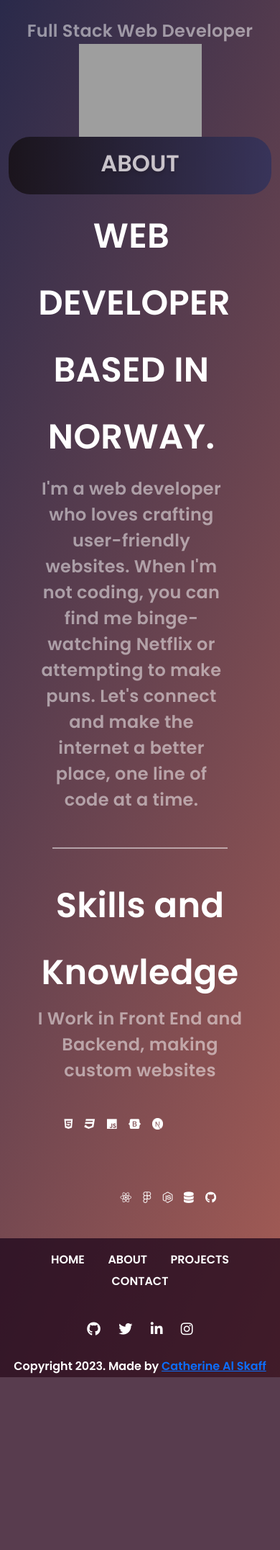
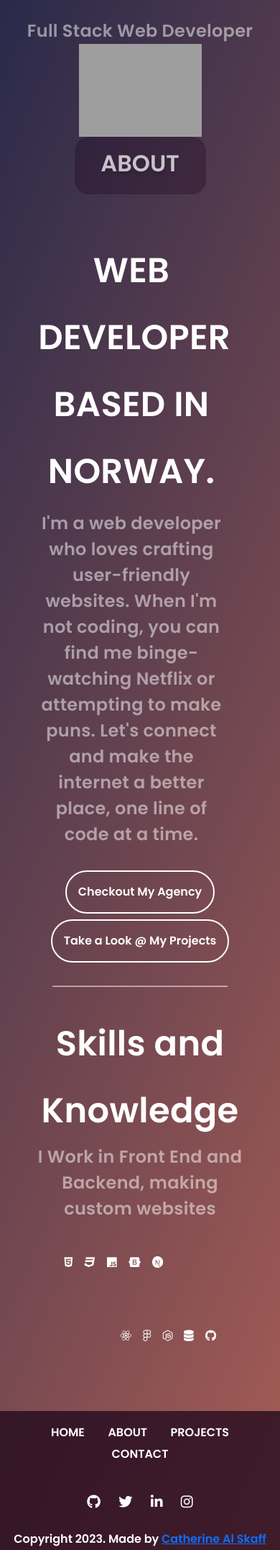
Before and after one commit to CatherineALSKFF/CatherinaAlSkaff, a Node server app: page / in a window 390 px wide. Shown: the part 240-2393 px from the top of the page at 72% size. Before the commit the page ends 2153 px from the top, so only its background shows below. Run offline with Node 20, Linux system fonts and the light colour scheme; some libraries are stand-ins or nearby versions; grey boxes are pictures that could not be loaded.

Commit message:
add linear buttons

```diff
--- a/public/stylesheet/styles.css
+++ b/public/stylesheet/styles.css
@@ -1,12 +1,16 @@
 /* ELEMENTS */
 #separator-box {
     /* background: #221e22; */
-    background: linear-gradient(to left, rgba(41, 48, 95, 0.978) 0%, rgb(16, 10, 9) 100%);
-    border-radius: 30px;
+    /* background: linear-gradient(to left, rgba(41, 48, 95, 0.978) 0%, rgb(16, 10, 9) 100%); */
+    background: rgba(26, 1, 27, 0.4); /* Slightly transparent */
+
+    border-radius: 20px;
     height: 5em;
     margin: 0px;
     opacity: 0.7;
     box-shadow: #c9c2c2;
+    max-width: 50%;
+
 
 
 }
@@ -69,7 +73,7 @@ body {
 
 #contact-btn {
     border: #FFFFFF solid 1px;
-    border-radius: 15px;
+    border-radius: 30px;
 }
 
 /* HOME CONTENT */
@@ -126,8 +130,7 @@ body {
     width: 60%;
     max-width: 400px;
     max-height: 200px;
-    /* height: 30vh; */
-    opacity: 60%;
+    opacity: 30%;
     flex-shrink: inherit;
     align-self: center;
     position: absolute;
@@ -219,7 +222,9 @@ body {
     font-family: 'Poppins';
     font-style: normal;
     font-weight: 300;
-}
+    border-radius: 30px;
+    box-shadow: #FFFFFF;
+ }
 
 
 /* FOOTER SECTION */
@@ -404,3 +409,19 @@ footer {
   .icon-size img {
     width: 4vw; /* Adjusting image width to match icon sizes */
   }
+
+
+
+/* buttons stylesKC */
+#contact-btn,  .btn-outline-light, .contact-btn-form {
+    background-color: transparent;
+    color: white; /* Ensures text is white */
+    border: 2px solid white; /* Solid white border */
+    transition: all 0.3s ease; /* Smooth transition for hover effect */
+}
+
+#contact-btn:hover, .btn-outline-light:hover, .contact-btn-form:hover {
+    background-image: linear-gradient(to right, white 0%, rgba(255, 255, 255, 0) 25%, rgba(255, 255, 255, 0) 75%, white 100%);
+    color: black; /* Change text color on hover if needed */
+    border-color: white; /* Keep or adjust border color on hover */
+}
--- a/views/contact.ejs
+++ b/views/contact.ejs
@@ -1,7 +1,7 @@
 
 
 <% layout('layouts/boilerplate') %>
-<div class="my-1">
+<div class="my-1 mb-5">
   <% if (message) { %>
       <p><%= message %></p>
   <% } %>
--- a/views/main.ejs
+++ b/views/main.ejs
@@ -1,7 +1,7 @@
 <% layout('layouts/boilerplate')%>
 
 
-<section id="body-container" class="">
+<section id="body-container" class="mb-5">
 
 <!-- banner CONTENT -->
   <div class="container-fluid " id="home-container">
@@ -16,23 +16,16 @@
 
 
 
-
-
-
-
-
-
-
 <div class=" container-fluid row" id="separator-box">
   <p id="separator-text">ABOUT</p>
 </div>
 
 <!-- ABOUT SECTION -->
-<section id="about-section">
+<section id="about-section" class="mt-5">
 
 
 
-
+<!--
 <div class="about-content row container-fluid">
   <div class="img-about col col-xsm-12 col-sm-12 col-md-6" data-aos="fade-right" data-aos-duration="1500">
     <h1 class="heading">WEB DEVELOPER BASED IN NORWAY.</h1>
@@ -42,7 +35,40 @@
   <div class="text-about col col-xsm-12 col-sm-12 col-md-6" data-aos="fade-left" data-aos-duration="1500">
     <img id="about-pic" src="\images\catherine 2.png" alt="">
   </div>
+
+
 </div>
+ -->
+
+
+
+
+ <div class="about-content row container-fluid">
+  <div class="img-about col-12 col-md-6" data-aos="fade-right" data-aos-duration="1500">
+    <h1 class="heading">WEB DEVELOPER BASED IN NORWAY.</h1>
+    <p class="subheading">I'm a web developer who loves crafting user-friendly websites. When I'm not coding, you can find me binge-watching Netflix or attempting to make puns. Let's connect and make the internet a better place, one line of code at a time.</p>
+  </div>
+
+  <div class="text-about col-12 col-md-6" data-aos="fade-left" data-aos-duration="1500">
+    <img id="about-pic" src="\images\catherine 2.png" alt="">
+  </div>
+</div>
+
+<!-- Buttons Container -->
+<div class="buttons-container text-center mt-3">
+  <div class="row">
+    <div class="col-12 col-md-6 mb-2 mb-md-0">
+      <a href="https://lanuitech.com/"><button class="btn btn-outline-light contact-btn-form p-3 " >Checkout My Agency</button></a>
+    </div>
+    <div class="col-12 col-md-6">
+      <a href="/projects"><button class="btn btn-outline-light contact-btn-form p-3 ">Take a Look @ My Projects</button></a>
+    </div>
+  </div>
+</div>
+
+
+
+
 
 
 <!-- BREAK -->
--- a/views/partials/footer.ejs
+++ b/views/partials/footer.ejs
@@ -1,6 +1,6 @@
 <!-- FOOTER SECTION -->
 
-<footer id="footer-container">
+<footer id="footer-container ">
     <div class="footer-items">
       <a href="/#home-section" class="footer-items col">HOME</a>
       <a href="/#about-section" class="footer-items col">ABOUT</a>
--- a/views/projects.ejs
+++ b/views/projects.ejs
@@ -10,8 +10,8 @@
         <p class=""><%= project.description %></p>
         <p class="">Used Tech</p>
         <p class="">Technology used: <%= project.techUsed %>.</p>
-        <a href="<%= project.link %>" class="btn btn-outline-light">Visit the Page</a>
-        <a href="<%= project.githubUrl %>" class="github-link"><i class="fa-brands fa-github"></i></a>
+        <a href="<%= project.link %>" class="btn btn-outline-light p-3" style="border-radius: 30px;">Visit the Page</a>
+        <a href="<%= project.githubUrl %>" class="github-link " ><i class="fa-brands fa-github" ></i></a>
       </div>
       <!-- Project Video -->
       <div class="project-video">
```
Also changed, not shown: styles.css (+25 -90 lines).
